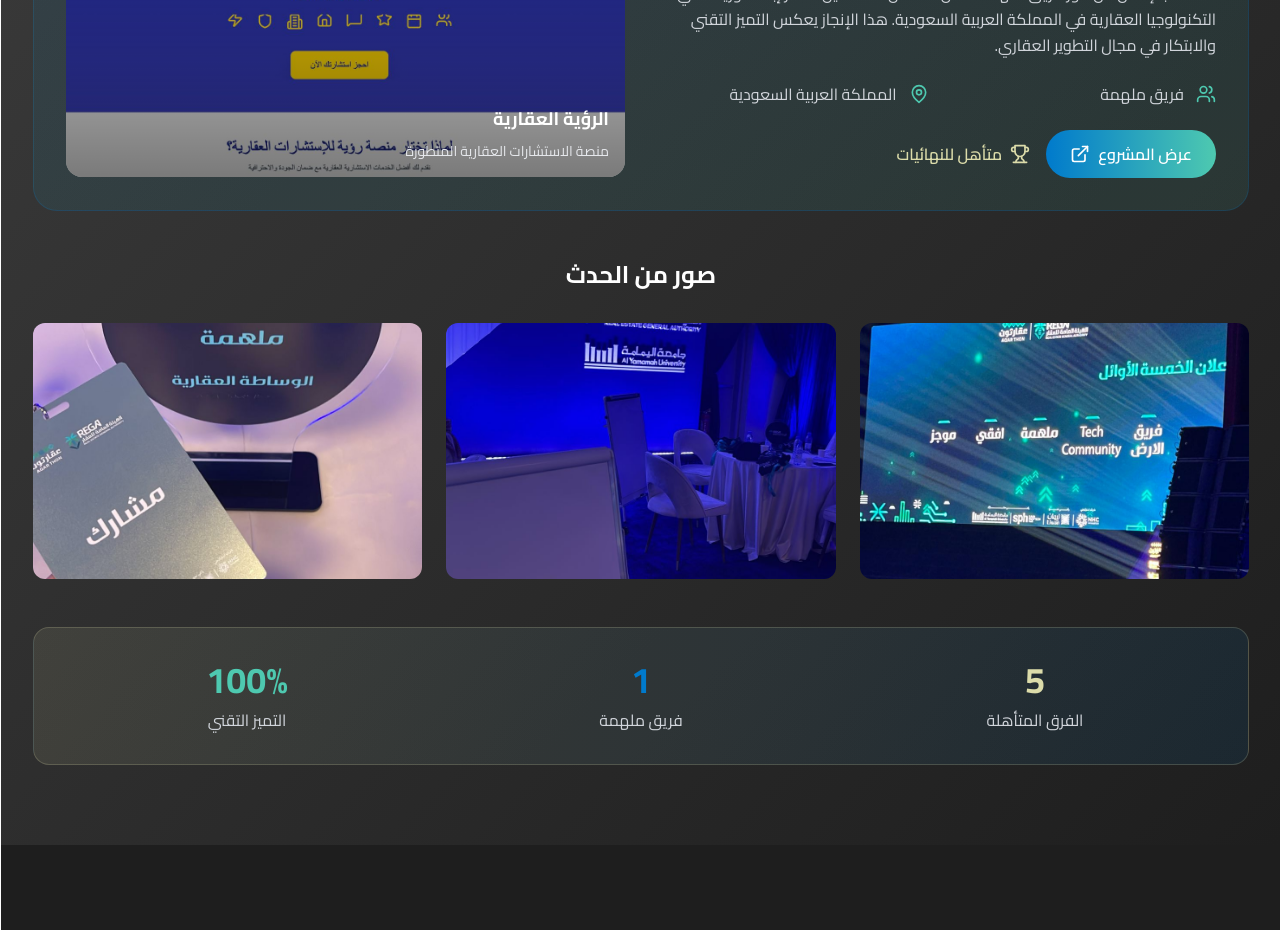
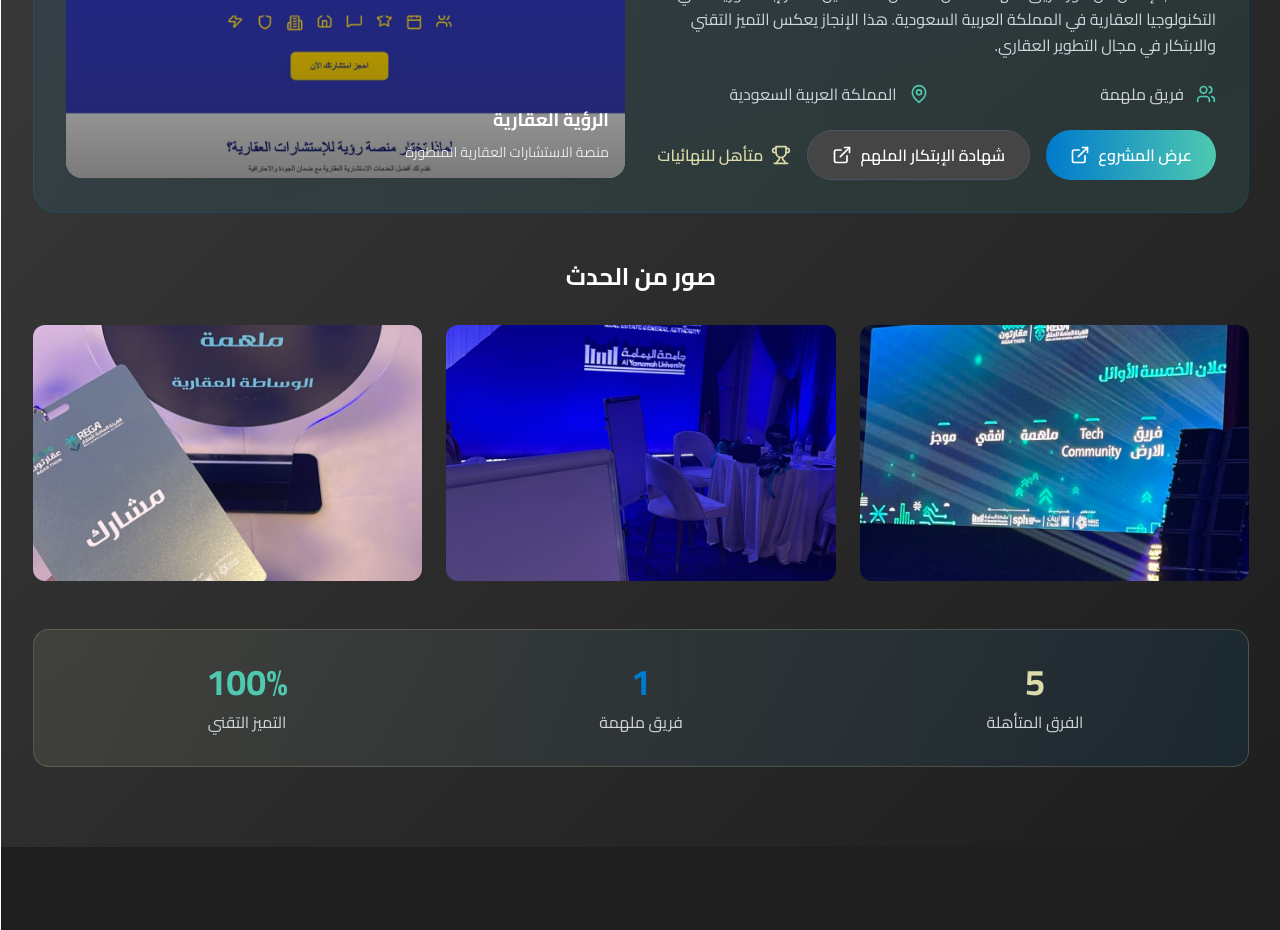
Before and after one commit to oooomar896/cv_omar, a React (Create React App) app: page / in a window 1280 px wide. Shown: the part 7420-8350 px from the top of the page. Built offline with nearby package versions, Linux system fonts and the light colour scheme; the HTML template or start-up script is replaced by a standard one.

Commit message:
Add Thun Property Certificate PDF link to news section

```diff
--- a/src/components/NewsSection.js
+++ b/src/components/NewsSection.js
@@ -77,6 +77,15 @@ const NewsSection = () => {
                   className='btn-primary flex items-center space-x-2 space-x-reverse'
                 >
                   <span>عرض المشروع</span>
+                  <ExternalLink className='h-5 w-5' />
+                </a>
+                <a
+                  href='/thun_property_certificate.pdf'
+                  target='_blank'
+                  rel='noopener noreferrer'
+                  className='btn-secondary flex items-center space-x-2 space-x-reverse'
+                >
+                  <span>شهادة الإبتكار الملهم</span>
                   <ExternalLink className='h-5 w-5' />
                 </a>
                 <div className='flex items-center space-x-2 space-x-reverse text-accent-500'>
```
